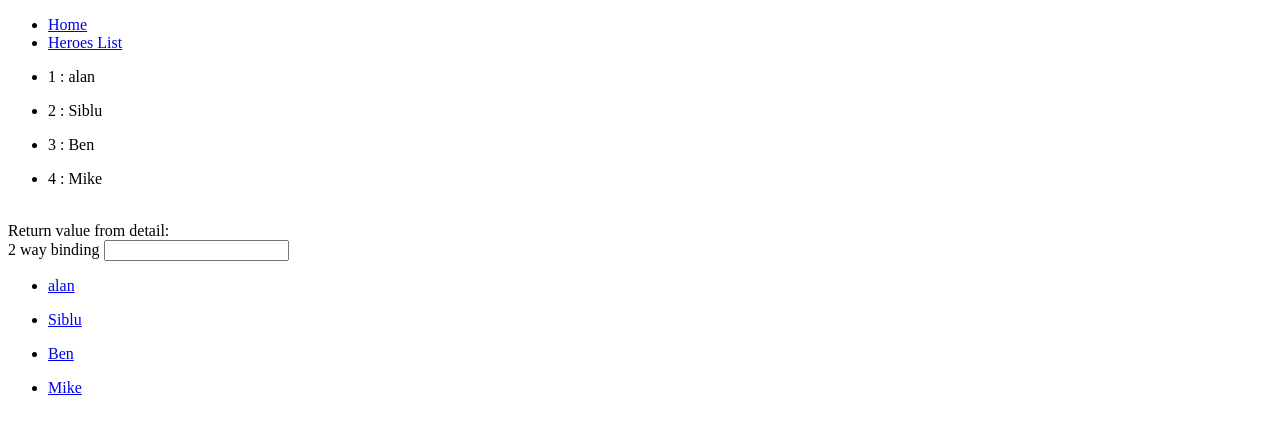
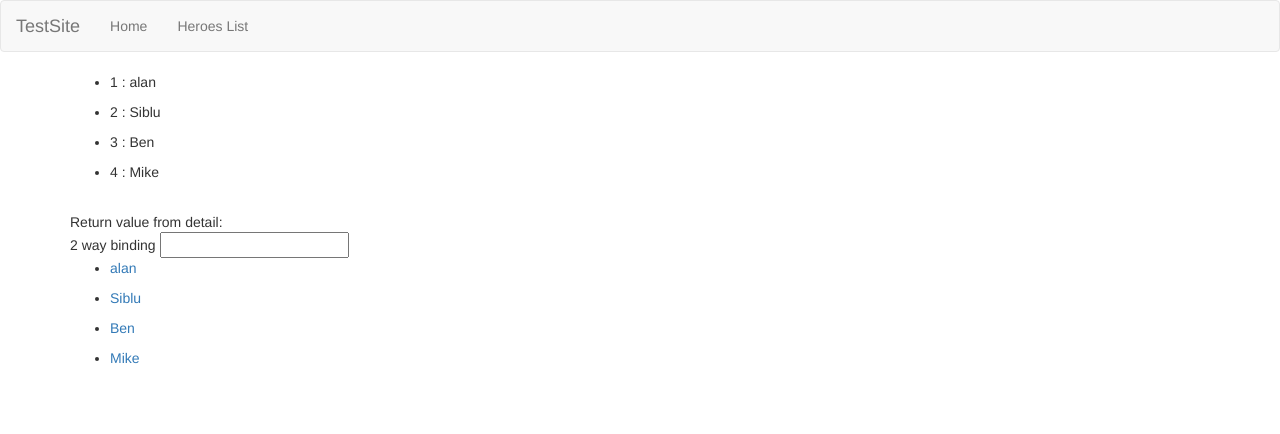
Before and after one commit to alandias01/testsite4, an Angular app: page /heroes in a window 1280 px wide. Shown: the top 434 px of the page. Built offline with nearby package versions, Linux system fonts and the light colour scheme.

Commit message:
added bootstrap npm install bootstrap@4.0.0-beta.3 If issues, delete node_modules and run npm install.  It will recreate the folder

```diff
--- a/package.json
+++ b/package.json
@@ -21,6 +21,7 @@
     "@angular/platform-browser": "^5.0.0",
     "@angular/platform-browser-dynamic": "^5.0.0",
     "@angular/router": "^5.0.0",
+    "bootstrap": "^3.3.7",
     "core-js": "^2.4.1",
     "rxjs": "^5.5.2",
     "zone.js": "^0.8.14"
--- a/src/app/app.component.html
+++ b/src/app/app.component.html
@@ -1,7 +1,4 @@
 <!--The content below is only a placeholder and can be replaced.-->
-<div style="text-align:left">
-
-</div>
 
 <div>
     <nav class='navbar navbar-default'>
--- a/src/app/app.component.ts
+++ b/src/app/app.component.ts
@@ -6,5 +6,5 @@ import { Component } from '@angular/core';
   styleUrls: ['./app.component.css']
 })
 export class AppComponent {
-  title = 'hello';
+  pageTitle = 'TestSite';
 }
```
Also changed, not shown: .angular-cli.json, 1 other file (tests, documents, lock files or other folders).
